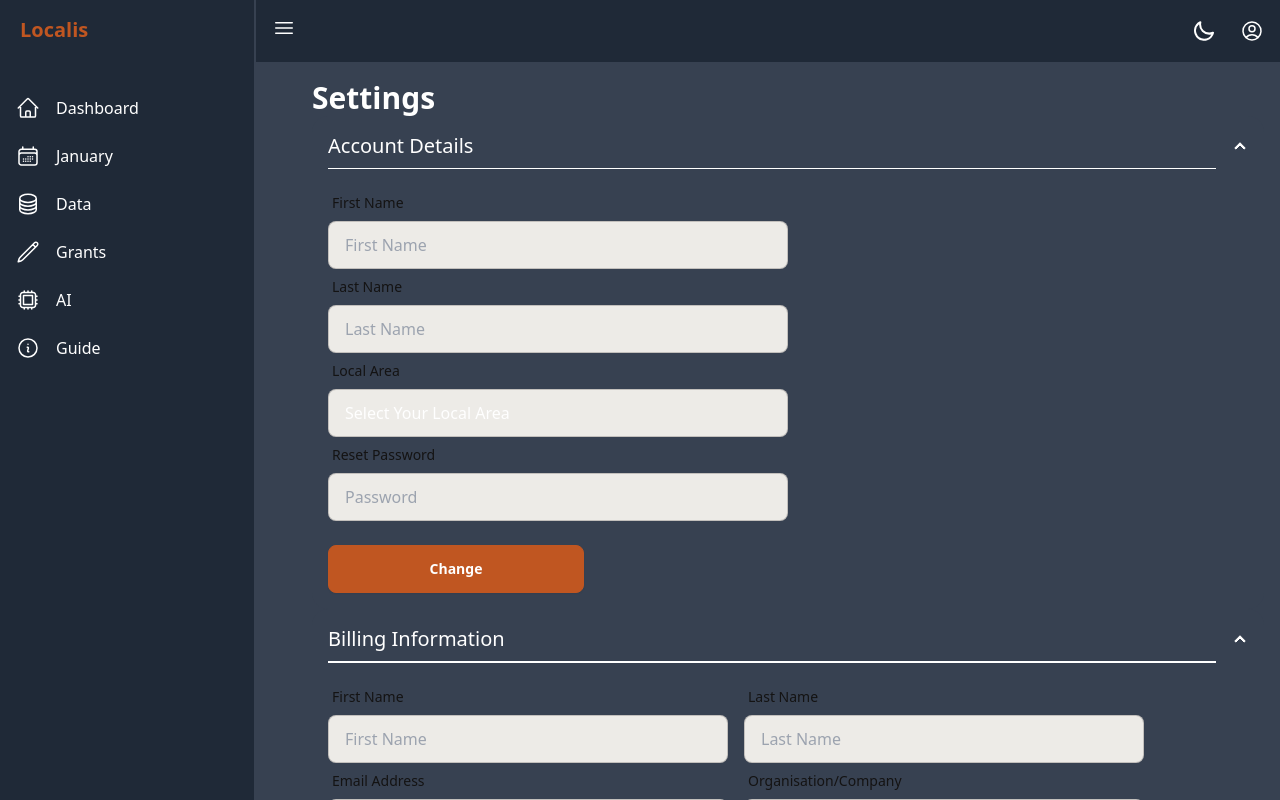
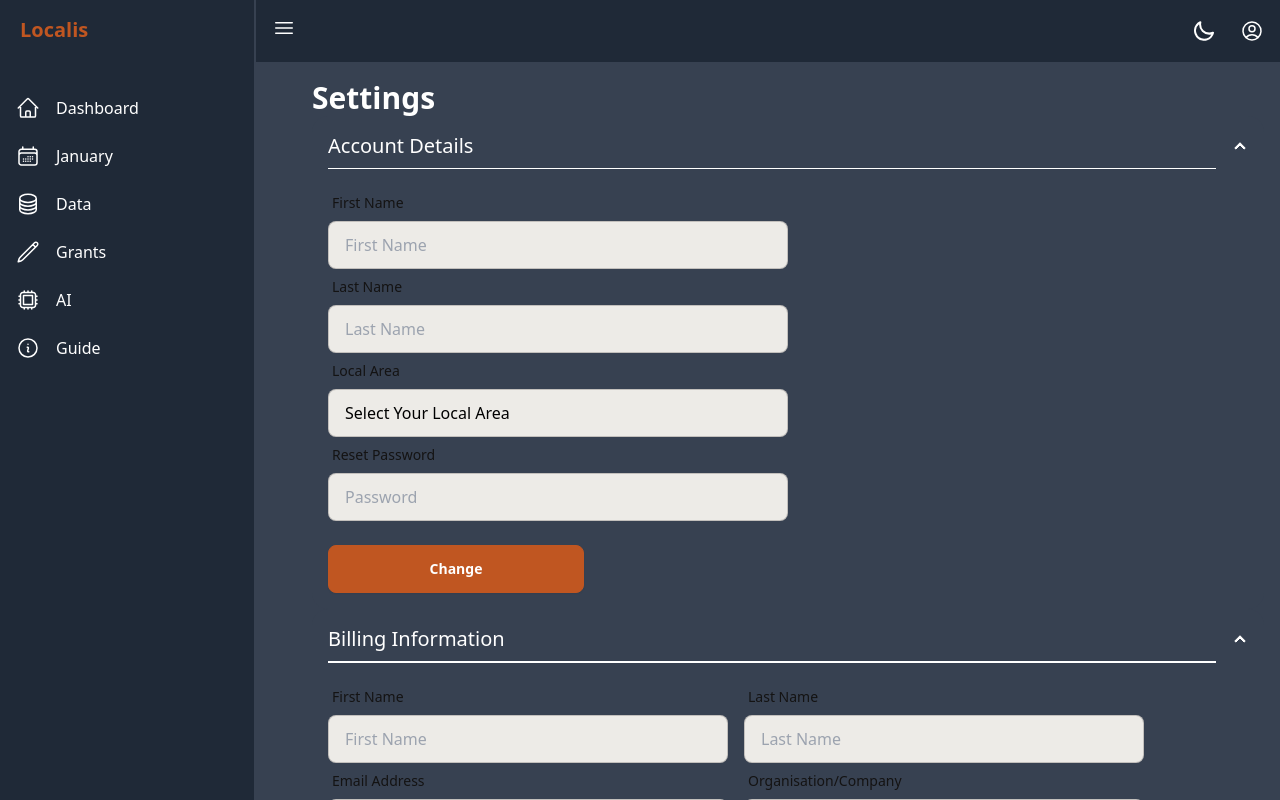
Before and after one commit to campbellm92/data-visualisation-capstone, a React (Vite) app in the folder client/: page /settings in a window 1280 px wide. Built offline with nearby package versions, Linux system fonts and the light colour scheme; sample sign-in values are in the browser's storage; what @react-pdf/renderer would draw is missing.

Commit message:
Added classname to label and options to adjust text color in dark mode

```diff
--- a/client/src/components/User/InputField.jsx
+++ b/client/src/components/User/InputField.jsx
@@ -11,16 +11,17 @@ const InputField = ({
   options,
   onKeyDown,
   className,
+  labelClassName,
 }) => {
   return (
     <div className="form-control">
-      <label className="label">
-        <span className="label-text">{label}</span>
+      <label className={"label"}>
+        <span className={`label-text ${labelClassName}`}>{label}</span>
       </label>
       {/* If type is select, render select field, else render input field */}
       {type === "select" ? (
         <select
-          className={`input input-bordered ${className}`}
+          className={`input input-bordered ${className} text-black`}
           aria-label="Select Local Area"
           value={value}
           onChange={onChange}
@@ -32,7 +33,7 @@ const InputField = ({
           </option>
           {/* Map through options and render each option */}
           {options.map((option, index) => (
-            <option key={index} value={option} aria-label={option}>
+            <option key={index} value={option} aria-label={option} className="text-black">
               {option}
             </option>
           ))}
@@ -41,11 +42,12 @@ const InputField = ({
         <input
           type={type}
           placeholder={placeholder}
-          className={`input input-bordered ${className}`}
+          className={`input input-bordered ${className} text-black`}
           value={value}
           onChange={onChange}
           onBlur={onBlur}
           onKeyDown={onKeyDown}
+          labelClassName={labelClassName}
         />
       )}
       {/* If hasError is true, render error message */}
```
